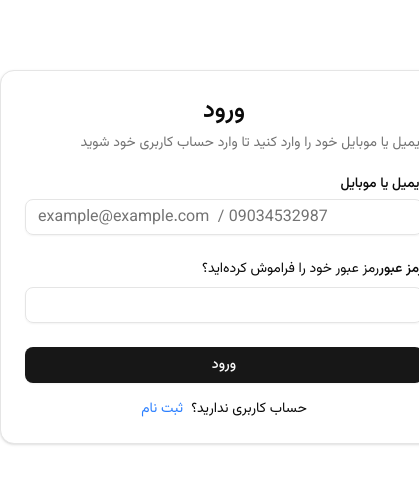
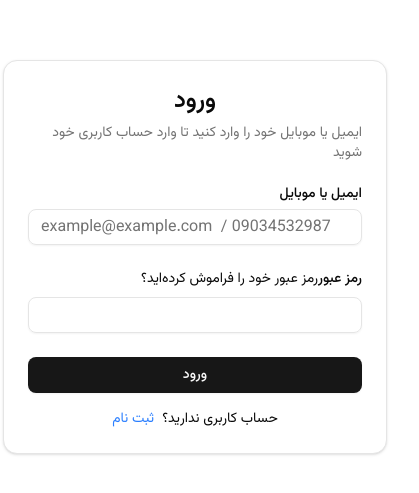
Before and after one commit to amirho1/coworking-space, a Next.js app: page /login in a window 390 px wide. Shown: the part 165-658 px from the top of the page, 419 px wide, since content can reach past the window. Built offline with nearby package versions, Linux system fonts and the light colour scheme.

Commit message:
style(login, register): make the box mobile first

```diff
--- a/src/app/login/page.tsx
+++ b/src/app/login/page.tsx
@@ -2,7 +2,6 @@ import { Button } from "@/components/ui/button";
 import { Card, CardContent, CardDescription, CardHeader, CardTitle } from "@/components/ui/card";
 import { Input } from "@/components/ui/input";
 import { Label } from "@/components/ui/label";
-import { cn } from "@/lib/utils";
 import { Metadata } from "next";
 import Link from "next/link";
 
@@ -13,8 +12,8 @@ export const metadata: Metadata = {
 
 export default function Login() {
   return (
-    <div className={cn("flex flex-col gap-6 items-center justify-center h-screen")}>
-      <Card className="min-w-md">
+    <div className="flex justify-center items-center h-screen">
+      <Card className="min-w-sm">
         <CardHeader>
           <CardTitle className="text-2xl text-center">ورود</CardTitle>
           <CardDescription>
--- a/src/components/register/Otp.tsx
+++ b/src/components/register/Otp.tsx
@@ -71,8 +71,8 @@ export default function OTPForm({ setStep }: { setStep: (step: Step) => void })
   };
 
   return (
-    <div className=" flex items-center justify-center">
-      <Card className="w-full max-w-md">
+    <div className="flex items-center justify-center h-screen">
+      <Card className="min-w-sm">
         <CardHeader className="text-center">
           <CardTitle className="text-2xl font-bold">ورود کد تایید</CardTitle>
           <CardDescription>
```
